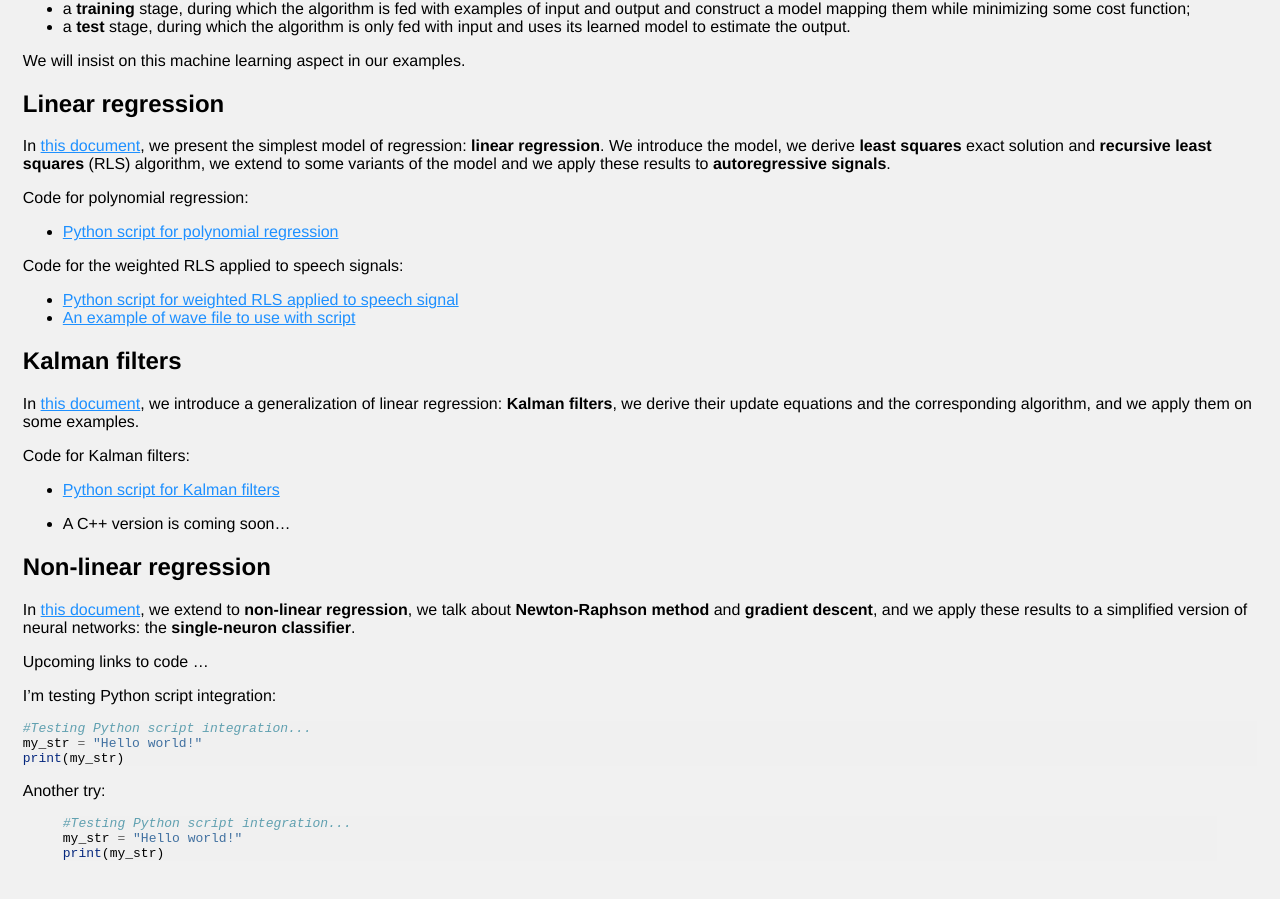
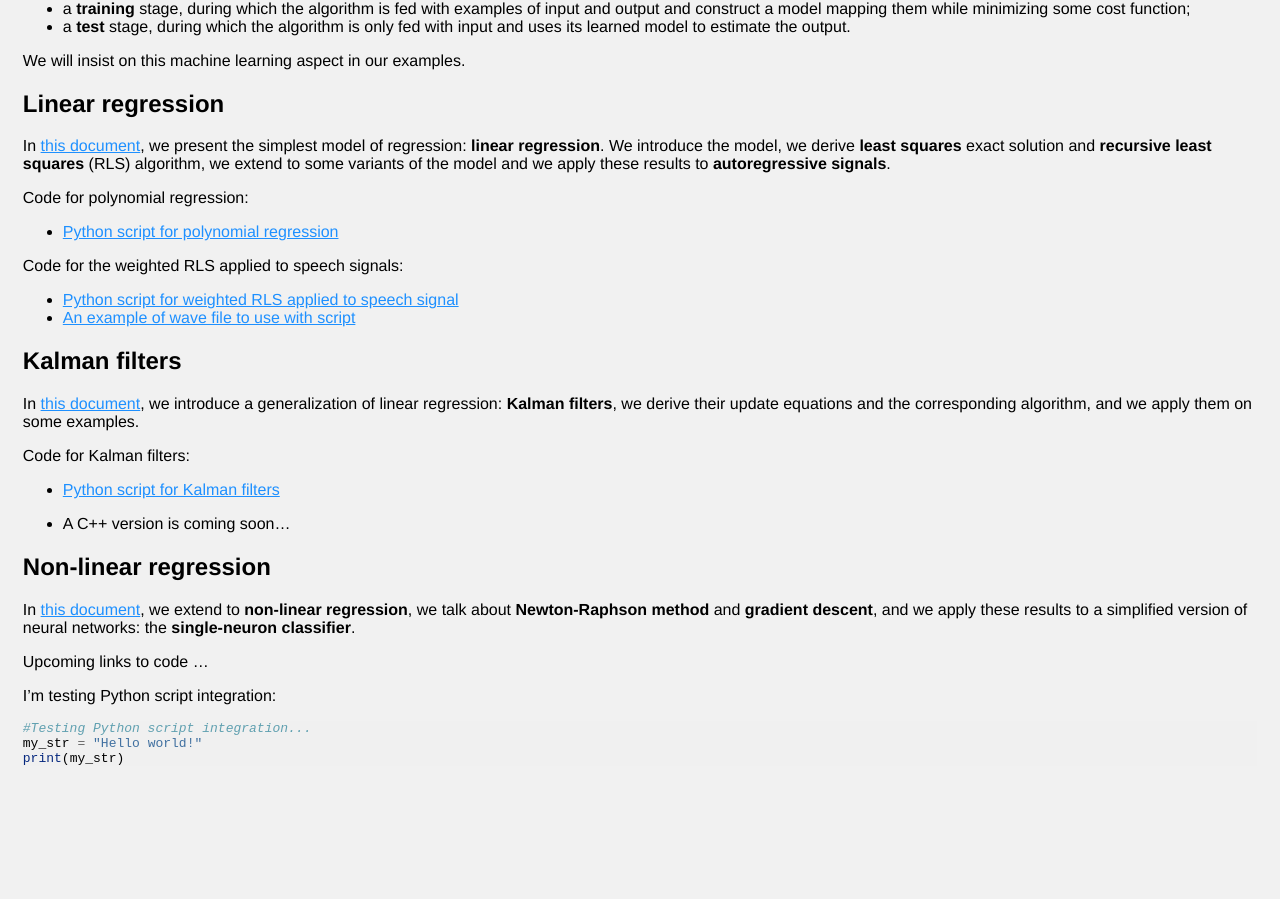
Before and after one commit to grfreche/grfreche.github.io, a Jekyll site: the page built from machine_learning.md, in a window 1280 px wide and 900 px high, scrolled down 594 px. Built offline with Jekyll 4.4.1, drawn with Linux system fonts in a browser that asks for light colours; after the commit the page ends 1396 px from its top, so only the background shows below that.

Commit message:
Update machine_learning.md

````diff
--- a/machine_learning.md
+++ b/machine_learning.md
@@ -69,11 +69,5 @@ I'm testing Python script integration:
 my_str = "Hello world!"
 print(my_str)
 ```
-Another try:
-{% highlight python %}
-#Testing Python script integration...
-my_str = "Hello world!"
-print(my_str)
-{% endhighlight %}
 
 [jekyll-organization]: https://github.com/jekyll
````
